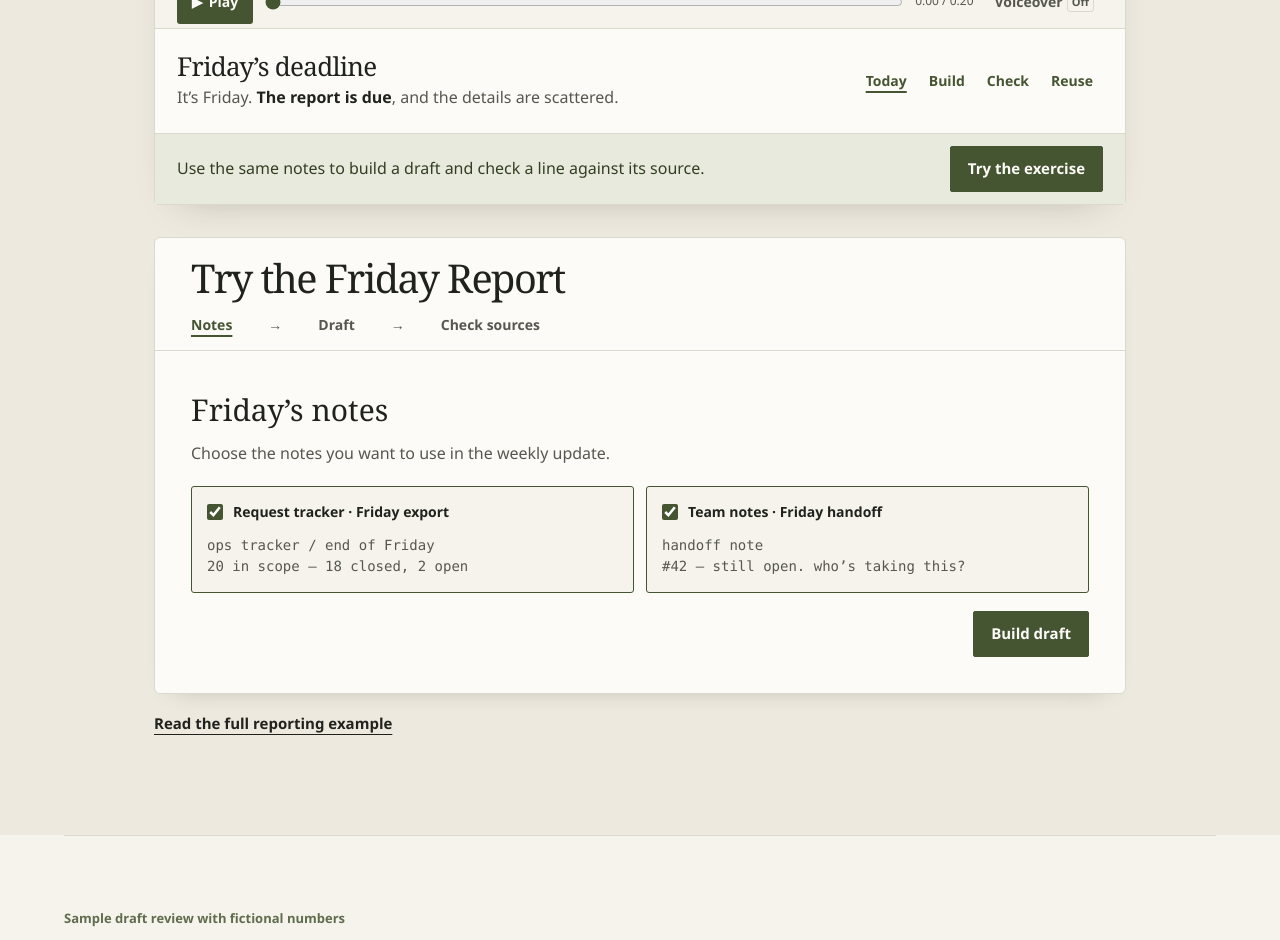
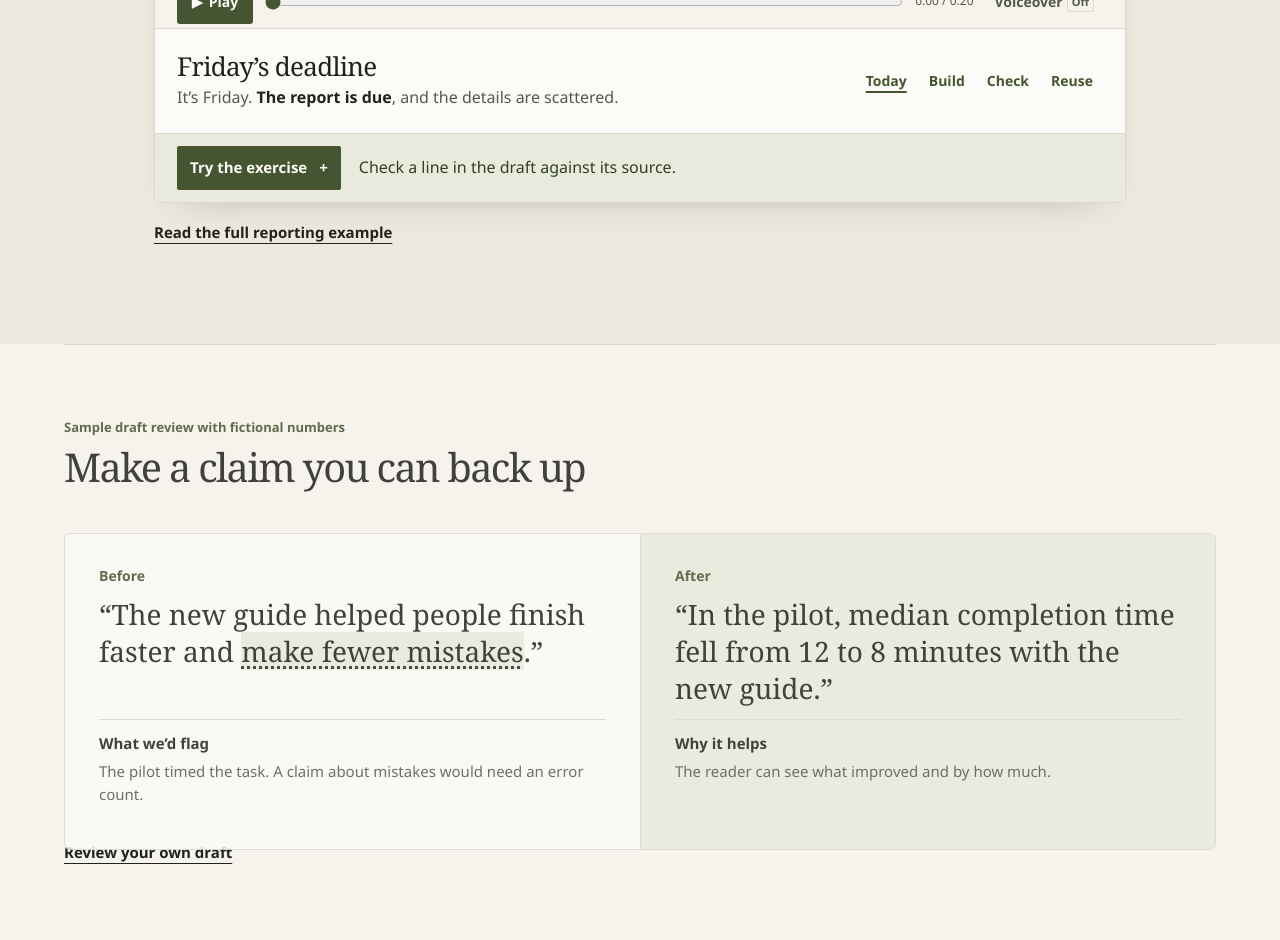
Before and after one commit to rh5rep/aimee-site, a Next.js app: page / in a window 1280 px wide. Shown: the part 2340-3280 px from the top of the page. Built offline with nearby package versions, Linux system fonts and the light colour scheme.

Commit message:
Make the Friday Report easier to follow

```diff
--- a/app/about/page.tsx
+++ b/app/about/page.tsx
@@ -27,6 +27,10 @@ export default function AboutPage() {
             <div>
               <h2>Rami Hanna</h2>
               <p>Rami is a robotics engineer with a master’s degree in autonomous systems engineering. His work spans sensing, computer vision, systems integration, and ML-based tools.</p>
+              <div className="actions">
+                <a className="text-link" href="https://www.rami-hanna.com/">Personal website</a>
+                <a className="text-link" href="https://www.linkedin.com/in/ramiihanna/">LinkedIn</a>
+              </div>
             </div>
           </article>
         </div>
--- /dev/null
+++ b/app/friday-report-link.tsx
@@ -0,0 +1,24 @@
+"use client";
+
+import type { MouseEvent } from "react";
+
+const href = "#workflow-example";
+
+export function FridayReportLink() {
+  function goToReport(event: MouseEvent<HTMLAnchorElement>) {
+    if (event.defaultPrevented || event.button !== 0 || event.metaKey || event.ctrlKey || event.shiftKey || event.altKey) return;
+
+    const report = document.getElementById("workflow-example");
+    if (!report) return;
+
+    event.preventDefault();
+    if (window.location.hash !== href) window.history.pushState(null, "", href);
+    report.focus({ preventScroll: true });
+    report.scrollIntoView({
+      behavior: window.matchMedia("(prefers-reduced-motion: no-preference)").matches ? "smooth" : "instant",
+      block: "start",
+    });
+  }
+
+  return <a className="text-link" href={href} onClick={goToReport}>See the Friday Report</a>;
+}
--- a/app/globals.css
+++ b/app/globals.css
@@ -312,6 +312,7 @@ p + p { margin-top: 12px; }
 .bio-list img { width: 100%; height: auto; aspect-ratio: 1; object-fit: cover; background: var(--accent-tint); }
 .bio-list h2 { margin-bottom: 7px; font-size: 1.55rem; }
 .bio-list p { color: var(--ink-soft); }
+.bio-list .actions { margin-top: 4px; }
 
 .teaching-photo { max-width: 860px; margin-top: 18px; }
 .teaching-photo img { width: 100%; height: auto; aspect-ratio: 16 / 9; object-fit: cover; object-position: center 62%; }
--- a/app/home.module.css
+++ b/app/home.module.css
@@ -241,11 +241,6 @@
   font-size: clamp(1rem, 1.6vw, 1.2rem);
 }
 
-.exercise {
-  margin-top: clamp(18px, 3vw, 32px);
-}
-
-.exercise:focus-visible,
 .example:focus-visible {
   outline: 2px solid var(--accent);
   outline-offset: 4px;
--- a/app/page.tsx
+++ b/app/page.tsx
@@ -1,9 +1,9 @@
 import Image from "next/image";
 import Link from "next/link";
-import { ReportWalkthrough } from "../components/report-walkthrough";
 import { SiteFooter, SiteHeader } from "../components/site-shell";
 import { WorkflowStory } from "../components/workflow-story";
 import { FirstProject } from "./first-project";
+import { FridayReportLink } from "./friday-report-link";
 import { ProjectProcess } from "./project-process";
 import styles from "./home.module.css";
 
@@ -46,7 +46,7 @@ export default function Home() {
           </div>
           <div className={`actions ${styles.heroActions}`}>
             <Link className="button" href="/contact">Tell us about a task</Link>
-            <a className="text-link" href="#workflow-example">See the Friday Report</a>
+            <FridayReportLink />
           </div>
         </section>
 
@@ -72,12 +72,9 @@ export default function Home() {
                 <p className={styles.featureLabel}>Fictional example · 20-second film</p>
                 <h2 id="example-title">The Friday Report</h2>
               </div>
-              <p>A weekly update is due. The tracker has the totals, but one request still needs an owner.</p>
+              <p>Every Friday, an operations team turns a tracker and handoff notes into an update. Watch AI draft it and see what the team checks before sending.</p>
             </header>
             <WorkflowStory />
-            <div className={styles.exercise} id="try-report" role="group" aria-labelledby="try-report-title" tabIndex={-1}>
-              <ReportWalkthrough />
-            </div>
             <Link className={`text-link ${styles.exampleLink}`} href="/work#example">Read the full reporting example</Link>
           </div>
         </section>
--- a/components/report-walkthrough.module.css
+++ b/components/report-walkthrough.module.css
@@ -1,53 +1,10 @@
-.notebook {
+.workspace {
   --inset: clamp(18px, 4cqw, 36px);
-  container-type: inline-size;
-  border: 1px solid var(--line);
-  border-radius: 6px;
-  background: var(--white);
-  box-shadow: 0 12px 24px -22px rgb(32 34 30 / 42%);
+  display: grid;
+  grid-template-columns: minmax(0, 1.2fr) minmax(0, 1fr);
+  border-top: 1px solid var(--line);
 }
 
-.sampleLabel {
-  padding: 18px var(--inset) 0;
-  color: var(--ink);
-  font-family: var(--font-display);
-  font-size: clamp(1.625rem, 3.1vw, 2.5rem);
-  font-weight: 400;
-  text-wrap: initial;
-}
-
-.progress {
-  display: flex;
-  flex-wrap: wrap;
-  gap: 8px clamp(16px, 3vw, 36px);
-  margin: 0;
-  padding: 14px var(--inset);
-  border-bottom: 1px solid var(--line);
-  color: var(--ink-soft);
-  font-size: .875rem;
-  font-weight: 650;
-  list-style: none;
-}
-
-.progress li + li::before {
-  margin-inline-end: clamp(16px, 3vw, 36px);
-  color: var(--ink-soft);
-  content: "→" / "";
-}
-
-.progress [aria-current="step"] span {
-  color: var(--accent);
-  text-decoration: underline;
-  text-decoration-thickness: 2px;
-  text-underline-offset: 5px;
-}
-
-.workspace {
-  display: grid;
-  grid-template-columns: minmax(0, 1.2fr) minmax(0, 1fr);
-}
-
-.notes,
 .draft,
 .review {
   padding: var(--inset);
@@ -59,97 +16,12 @@
   font-size: clamp(1.375rem, 2.4vw, 1.875rem);
   font-weight: 400;
   text-wrap: initial;
-  scroll-margin-block: 20px;
 }
 
-.title:focus-visible,
-.note:focus-within,
-.notebook button:focus-visible {
+.line:focus-visible {
   outline: 2px solid var(--accent);
   outline-offset: 3px;
 }
-
-.noteGrid {
-  display: grid;
-  grid-template-columns: repeat(2, minmax(0, 1fr));
-  gap: 12px;
-  min-width: 0;
-  margin: 20px 0 0;
-  padding: 0;
-  border: 0;
-}
-
-.note {
-  display: block;
-  padding: 15px;
-  border: 1px solid var(--line);
-  border-radius: 3px;
-  background: var(--paper);
-  cursor: pointer;
-}
-
-.note:has(:checked) { border-color: var(--accent); }
-
-.noteHeading {
-  display: flex;
-  align-items: flex-start;
-  gap: 10px;
-  color: var(--ink);
-  font-size: .875rem;
-  font-weight: 680;
-  line-height: 1.4;
-}
-
-.noteHeading input {
-  flex: none;
-  width: 1rem;
-  height: 1rem;
-  margin: 2px 0 0;
-  accent-color: var(--accent);
-}
-
-.noteText,
-.excerpt {
-  white-space: pre-line;
-  overflow-wrap: anywhere;
-}
-
-.noteText {
-  display: block;
-  margin-top: 13px;
-  color: var(--ink-soft);
-  font-family: var(--font-mono);
-  font-size: .875rem;
-  line-height: 1.5;
-}
-
-.notesFooter {
-  display: flex;
-  align-items: center;
-  justify-content: space-between;
-  flex-wrap: wrap;
-  gap: 8px 20px;
-  margin-top: 18px;
-}
-
-.notesFooter p { margin: 0; }
-
-.buildButton {
-  margin-inline-start: auto;
-  cursor: pointer;
-}
-
-.buildButton:disabled {
-  opacity: .52;
-  cursor: default;
-}
-
-.footer {
-  border-top: 1px solid var(--line);
-  padding: 4px var(--inset);
-}
-
-.footer button { cursor: pointer; }
 
 .eyebrow,
 .lineLabel {
@@ -201,7 +73,7 @@
   background: var(--paper);
 }
 
-.review h4 {
+.review h3 {
   font-size: clamp(1.125rem, 1.7vw, 1.375rem);
   font-weight: 680;
   line-height: 1.25;
@@ -209,7 +81,7 @@
   text-wrap: initial;
 }
 
-.eyebrow + h4 { margin-top: 9px; }
+.eyebrow + h3 { margin-top: 9px; }
 
 .original::before {
   display: block;
@@ -228,6 +100,8 @@
   font-family: var(--font-display);
   font-size: 1.0625rem;
   line-height: 1.4;
+  white-space: pre-line;
+  overflow-wrap: anywhere;
 }
 
 .check {
@@ -255,9 +129,3 @@
   from { transform: scaleX(0); }
   to { transform: scaleX(1); }
 }
-
-@container (max-width: 520px) {
-  .progress { column-gap: 9px; }
-  .progress li + li::before { margin-inline-end: 9px; }
-  .noteGrid { grid-template-columns: 1fr; }
-}
--- a/components/report-walkthrough.tsx
+++ b/components/report-walkthrough.tsx
@@ -1,51 +1,24 @@
 "use client";
 
-import { useEffect, useRef, useState } from "react";
+import { useState } from "react";
 import { reportFollowUp, reportStatus } from "./report-example";
 import styles from "./report-walkthrough.module.css";
 
 const reportLines = [reportStatus, reportFollowUp];
-const steps = ["Notes", "Draft", "Check sources"];
 
 export function ReportWalkthrough() {
-  const [included, setIncluded] = useState(reportLines);
-  const [draftOpen, setDraftOpen] = useState(false);
   const [selected, setSelected] = useState<(typeof reportLines)[number] | null>(null);
-  const heading = useRef<HTMLHeadingElement>(null);
-  const focusHeading = useRef(false);
-
-  const step = draftOpen ? (selected ? "Check sources" : "Draft") : "Notes";
-
-  useEffect(() => {
-    if (focusHeading.current) {
-      heading.current?.focus();
-      focusHeading.current = false;
-    }
-  }, [draftOpen]);
-
-  function showDraft(open: boolean) {
-    focusHeading.current = true;
-    setSelected(null);
-    setDraftOpen(open);
-  }
 
   return (
-    <div className={styles.notebook}>
-      <h3 className={styles.sampleLabel} id="try-report-title">Try the Friday Report</h3>
-      <ol className={styles.progress} aria-label="Demo progress">
-        {steps.map((label) => (
-          <li key={label} aria-current={step === label ? "step" : undefined}><span>{label}</span></li>
-        ))}
-      </ol>
-
-      {draftOpen ? (
-        <>
     <div className={styles.workspace}>
       <div className={styles.draft}>
-              <h4 className={styles.title} ref={heading} tabIndex={-1}>Weekly operations update</h4>
-              <p className={styles.instruction}>Select a line to check its source.</p>
+        <h3 className={styles.title}>Weekly operations update</h3>
+        <p className={styles.instruction}>
+          AI drafted this from Friday’s tracker and handoff note.
+          Choose a line to see what you can verify before sending.
+        </p>
         <div className={styles.lines}>
-                {reportLines.filter((item) => included.includes(item)).map((item) => (
+          {reportLines.map((item) => (
             <button
               key={item.label}
               type="button"
@@ -64,60 +37,18 @@ export function ReportWalkthrough() {
         {selected ? (
           <div className={styles.original} key={selected.label}>
             <p className={styles.eyebrow}>Original note</p>
-                  <h4>{selected.source}</h4>
+            <h3>{selected.source}</h3>
             <blockquote className={styles.excerpt}>{selected.note}</blockquote>
-                  <p className={styles.eyebrow}>What a person checks</p>
+            <p className={styles.eyebrow}>What to check before sending</p>
             <p className={styles.check}>{selected.check}</p>
           </div>
         ) : (
           <>
-                  <h4>Source check</h4>
-                  <p className={styles.instruction}>
-                    The original note and what to check before sending will appear here.
-                  </p>
+            <h3>Source check</h3>
+            <p className={styles.instruction}>The original note and what to check will appear here.</p>
           </>
         )}
       </div>
     </div>
-          <div className={styles.footer}>
-            <button className="text-link" type="button" onClick={() => showDraft(false)}>Back to the notes</button>
-          </div>
-        </>
-      ) : (
-        <div className={styles.notes}>
-          <h4 className={styles.title} ref={heading} tabIndex={-1}>Friday’s notes</h4>
-          <p className={styles.instruction}>Choose the notes you want to use in the weekly update.</p>
-          <fieldset className={styles.noteGrid}>
-            <legend className="sr-only">Notes to include</legend>
-            {reportLines.map((item) => (
-              <label className={styles.note} key={item.label}>
-                <span className={styles.noteHeading}>
-                  <input
-                    type="checkbox"
-                    checked={included.includes(item)}
-                    onChange={({ target: { checked } }) => setIncluded((previous) => checked
-                      ? [...previous, item]
-                      : previous.filter((line) => line !== item))}
-                  />
-                  <span>{item.source}</span>
-                </span>
-                <span className={styles.noteText}>{item.note}</span>
-              </label>
-            ))}
-          </fieldset>
-          <div className={styles.notesFooter}>
-            {included.length === 0 && <p className={styles.instruction}>Select a note to build the draft.</p>}
-            <button
-              className={`button ${styles.buildButton}`}
-              type="button"
-              disabled={included.length === 0}
-              onClick={() => showDraft(true)}
-            >
-              Build draft
-            </button>
-          </div>
-        </div>
-      )}
-    </div>
   );
 }
--- a/components/workflow-story.module.css
+++ b/components/workflow-story.module.css
@@ -402,16 +402,39 @@
 .handoffPrompt {
   display: flex;
   align-items: center;
-  justify-content: space-between;
   flex-wrap: wrap;
-  gap: 10px 24px;
+  gap: 8px 18px;
   padding: 12px clamp(12px, 2vw, 22px);
   border-top: 1px solid var(--line);
   background: var(--accent-tint);
   color: var(--accent-hover);
+  cursor: pointer;
+  list-style: none;
 }
 
-.tryLink { flex-shrink: 0; }
+.handoffPrompt::-webkit-details-marker { display: none; }
+
+.handoffPrompt:focus-visible {
+  outline: 2px solid var(--accent);
+  outline-offset: -3px;
+}
+
+.exerciseAction {
+  display: inline-flex;
+  align-items: center;
+  gap: 12px;
+  min-height: 44px;
+  padding: 8px 13px;
+  border-radius: 2px;
+  background: var(--accent);
+  color: var(--white);
+  font-size: .9375rem;
+  font-weight: 680;
+}
+
+.handoffPrompt:hover .exerciseAction { background: var(--accent-hover); }
+.exerciseAction::after { content: "+" / ""; }
+.exercise[open] .exerciseAction::after { content: "−" / ""; }
 
 @container (max-width: 650px) {
   .stage { aspect-ratio: 2 / 1; }
--- a/components/workflow-story.tsx
+++ b/components/workflow-story.tsx
@@ -3,6 +3,7 @@
 import Image from "next/image";
 import { useCallback, useEffect, useRef, useState, type CSSProperties } from "react";
 import { reportFollowUp, reportStatus } from "./report-example";
+import { ReportWalkthrough } from "./report-walkthrough";
 import styles from "./workflow-story.module.css";
 
 const sceneLength = 5_000;
@@ -291,12 +292,13 @@ export function WorkflowStory() {
         </div>
       </div>
 
-      <div className={styles.handoffPrompt}>
-        <p>Use the same notes to build a draft and check a line against its source.</p>
-        <a href="#try-report" className={`button ${styles.tryLink}`} onClick={pausePlayback}>
-          Try the exercise
-        </a>
-      </div>
+      <details className={styles.exercise} id="try-report">
+        <summary className={styles.handoffPrompt} onClick={pausePlayback}>
+          <span className={styles.exerciseAction}>Try the exercise</span>
+          <span>Check a line in the draft against its source.</span>
+        </summary>
+        <ReportWalkthrough />
+      </details>
     </div>
   );
 }
```
Lines whose indentation alone changed are shown as unchanged.
